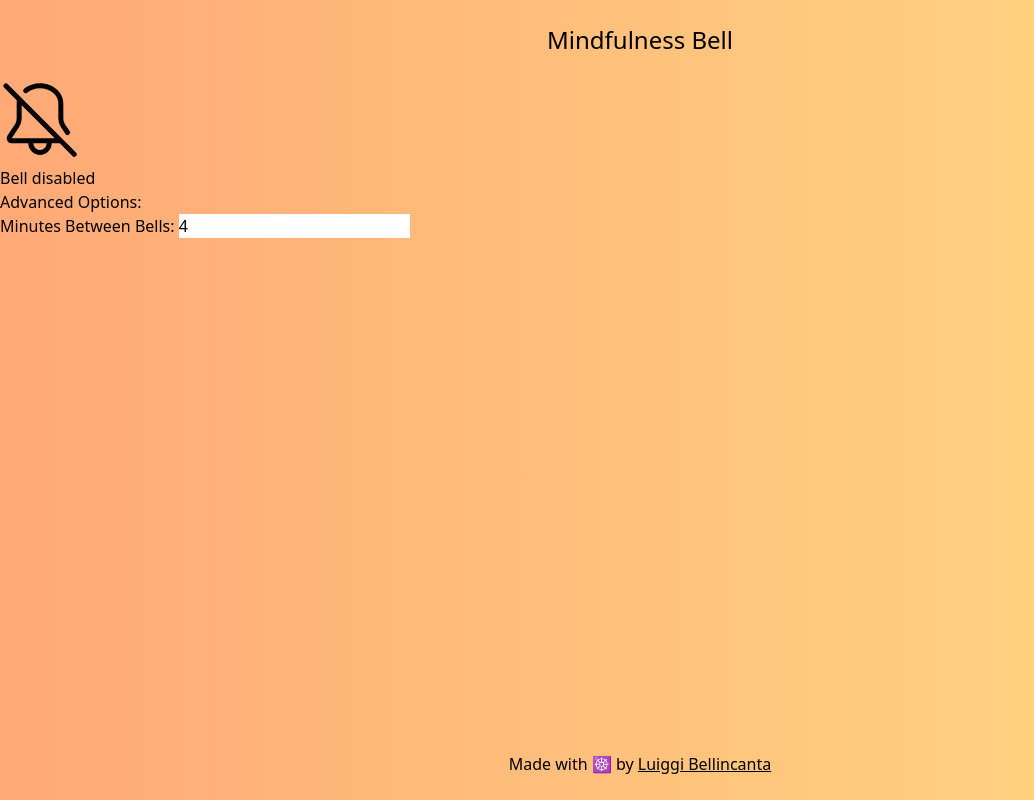
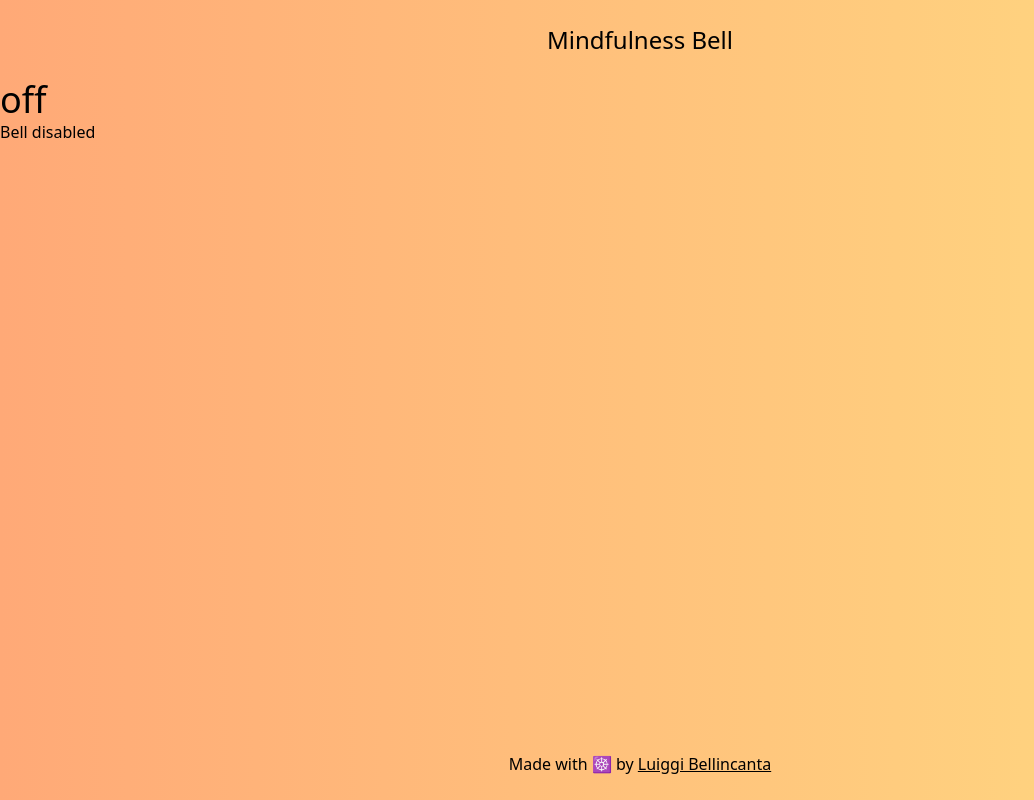
Before and after one commit to luiggidev/mindfulness-bell, a React (Create React App) app: page / in a window 1280 px wide. Shown: the whole page, without its empty margins (0-1034 px from the left). Built offline with nearby package versions, Linux system fonts and the light colour scheme.

Commit message:
Simplify layout and change logic for adv options

```diff
--- a/src/components/Buttons.js
+++ b/src/components/Buttons.js
@@ -5,10 +5,10 @@ class Buttons extends Component {
     render() {
         return (
                 <div>
-                    <button className="row bell-buttons" onClick={this.props.handleButtonClick}>
+                    <button className="bell-buttons text-4xl" onClick={this.props.handleButtonClick}>
                         {this.props.buttonState ?
-                            <svg class="bell" width="80px" height="80px" viewBox="0 0 24 24" xmlns="http://www.w3.org/2000/svg"><path fill-rule="evenodd" d="M12 1C8.318 1 5 3.565 5 7v4.539a3.25 3.25 0 01-.546 1.803l-2.2 3.299A1.518 1.518 0 003.519 19H8.5a3.5 3.5 0 107 0h4.982a1.518 1.518 0 001.263-2.36l-2.2-3.298A3.25 3.25 0 0119 11.539V7c0-3.435-3.319-6-7-6zM6.5 7c0-2.364 2.383-4.5 5.5-4.5s5.5 2.136 5.5 4.5v4.539c0 .938.278 1.854.798 2.635l2.199 3.299a.017.017 0 01.003.01l-.001.006-.004.006-.006.004-.007.001H3.518l-.007-.001-.006-.004-.004-.006-.001-.007.003-.01 2.2-3.298a4.75 4.75 0 00.797-2.635V7zM14 19h-4a2 2 0 104 0z"/></svg> :
-                            <svg class="bell-slash" width="80px" height="80px" viewBox="0 0 24 24" xmlns="http://www.w3.org/2000/svg"><path fill-rule="evenodd" d="M1.22 1.22a.75.75 0 011.06 0l20.5 20.5a.75.75 0 11-1.06 1.06L17.94 19H15.5a3.5 3.5 0 11-7 0H3.518a1.518 1.518 0 01-1.263-2.36l2.2-3.298A3.25 3.25 0 005 11.539V7c0-.294.025-.583.073-.866L1.22 2.28a.75.75 0 010-1.06zM10 19a2 2 0 104 0h-4zM6.5 7.56l9.94 9.94H3.517l-.007-.001-.006-.004-.004-.006-.001-.007.003-.01 2.2-3.298a4.75 4.75 0 00.797-2.635V7.56z"/><path d="M12 2.5c-1.463 0-2.8.485-3.788 1.257l-.04.032a.75.75 0 11-.935-1.173l.05-.04C8.548 1.59 10.212 1 12 1c3.681 0 7 2.565 7 6v4.539c0 .642.19 1.269.546 1.803l1.328 1.992a.75.75 0 11-1.248.832l-1.328-1.992a4.75 4.75 0 01-.798-2.635V7c0-2.364-2.383-4.5-5.5-4.5z"/></svg>
+                            <div className="bell-enabled">on</div> :
+                            <div className="bell-disabled">off</div>
                         }
                     </button>
 
--- a/src/components/Timer.js
+++ b/src/components/Timer.js
@@ -149,7 +149,7 @@ class Timer extends Component {
                     </div>
                 }
 
-                { !this.state.isBellEnabled &&
+                { this.state.isBellEnabled &&
                     <div >
                         <div className="adv-options font-size-small">
                             <div>Advanced Options:</div>
```
